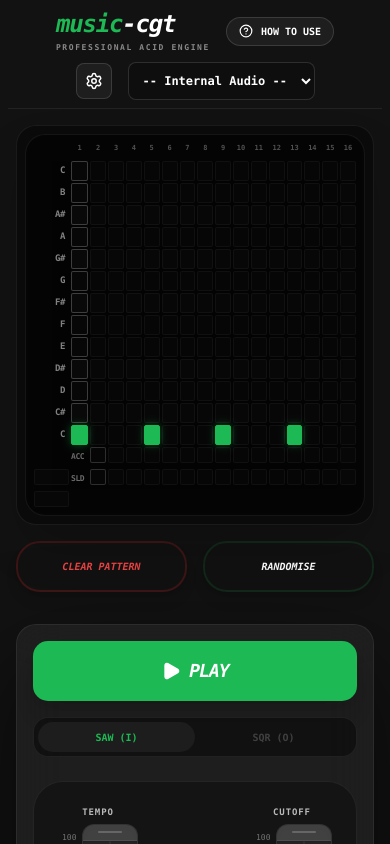
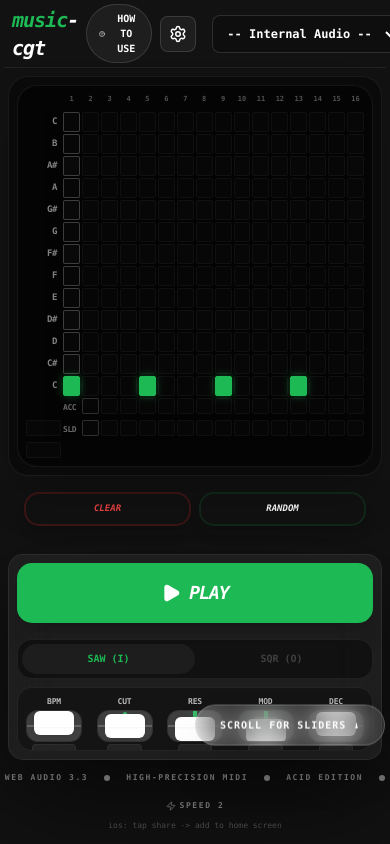
Before and after one commit to tradexy/music-cgt, a React (Vite) app: page / in a window 390 px wide. Shown: the top 844 px of the page. Built offline with nearby package versions, Linux system fonts and the light colour scheme.

Commit message:
Optimize: mobile perfection - 100dvh constraint, 70/30 layout split, and non-wrapping sliders

```diff
--- a/App.tsx
+++ b/App.tsx
@@ -194,19 +194,18 @@ function App() {
 
   return (
     <div
-      className="min-h-screen flex flex-col items-center p-2 md:p-8 transition-colors duration-500 overflow-x-hidden"
+      className="h-[100dvh] md:min-h-screen flex flex-col items-center p-1 md:p-8 transition-colors duration-500 overflow-hidden"
       style={{ backgroundColor: backdropColor }}
-      onScrollCapture={() => setHasScrolled(true)}
     >
 
       {/* Header */}
-      <div className="w-full max-w-7xl mb-4 md:mb-8 flex flex-col md:flex-row justify-between items-center md:items-end border-b pb-2 md:pb-4 shrink-0 gap-2 md:gap-4" style={{ borderColor: `${textColor}11` }}>
-        <div className="flex items-center gap-4 md:gap-6">
+      <div className="w-full max-w-7xl mb-2 md:mb-8 flex flex-row justify-between items-center md:items-end border-b pb-1 md:pb-4 shrink-0 gap-2 md:gap-4 px-2" style={{ borderColor: `${textColor}11` }}>
+        <div className="flex items-center gap-2 md:gap-6">
           <div>
-            <h1 className="text-2xl md:text-5xl font-black tracking-tighter italic" style={{ color: primaryColor }}>
+            <h1 className="text-xl md:text-5xl font-black tracking-tighter italic" style={{ color: primaryColor }}>
               music<span style={{ color: textColor }}>-cgt</span>
             </h1>
-            <p className="text-[8px] md:text-[10px] mt-0.5 md:mt-1 uppercase tracking-[0.2em] md:tracking-[0.3em] font-black opacity-50" style={{ color: textColor }}>Professional Acid Engine</p>
+            <p className="hidden md:block text-[10px] mt-1 uppercase tracking-[0.3em] font-black opacity-50" style={{ color: textColor }}>Professional Acid Engine</p>
           </div>
 
           <button
@@ -333,8 +332,8 @@ function App() {
         )
       }
 
-      {/* Main Grid: Stacks on Mobile, Side-by-side on Desktop */}
-      <div className="w-full max-w-[1600px] grid grid-cols-1 lg:grid-cols-[1.5fr_1fr] flex-1 mb-4 md:mb-8 px-2 md:px-4 gap-4">
+      {/* Main Grid: Stacks on Mobile with grid-rows to ensure 100% height fit */}
+      <div className="w-full max-w-[1600px] grid grid-cols-1 lg:grid-cols-[1.5fr_1fr] grid-rows-[2.3fr_1fr] lg:grid-rows-1 flex-1 mb-1 md:mb-8 px-1 md:px-4 gap-1 md:gap-6 min-h-0">
 
         {/* Left Column: Sequencer */}
         <div className="flex flex-col gap-4 md:gap-6 min-h-0">
@@ -352,12 +351,12 @@ function App() {
             </div>
           </div>
 
-          <div className="grid grid-cols-2 gap-4 shrink-0 mb-4 md:mb-6">
+          <div className="grid grid-cols-2 gap-2 shrink-0 mb-2 md:mb-6 px-4">
             <button
               onClick={() => setState(prev => ({ ...prev, steps: prev.steps.map(s => ({ ...s, active: false })) }))}
-              className="px-6 py-4 text-[10px] md:text-[11px] font-black border-2 border-red-900/40 text-red-500 hover:bg-red-500 hover:text-white rounded-[24px] transition-all shadow-lg uppercase italic"
+              className="px-2 py-2 text-[9px] md:text-[11px] font-black border-2 border-red-900/40 text-red-500 hover:bg-red-500 hover:text-white rounded-[15px] md:rounded-[24px] transition-all shadow-lg uppercase italic"
             >
-              Clear Pattern
+              Clear
             </button>
             <button
               onClick={() => {
@@ -369,17 +368,17 @@ function App() {
                   }))
                 }));
               }}
-              className="px-6 py-4 text-[10px] md:text-[11px] font-black border-2 rounded-[24px] transition-all shadow-lg uppercase italic hover:bg-white hover:text-black"
+              className="px-2 py-2 text-[9px] md:text-[11px] font-black border-2 rounded-[15px] md:rounded-[24px] transition-all shadow-lg uppercase italic hover:bg-white hover:text-black"
               style={{ borderColor: `${primaryColor}22`, color: textColor }}
             >
-              Randomise
+              Random
             </button>
           </div>
         </div>
 
         {/* Right Column: Integrated Controls */}
         <div
-          className="bg-white/5 p-4 md:p-6 rounded-[20px] md:rounded-[30px] border shadow-[0_40px_100px_rgba(0,0,0,0.6)] backdrop-blur-xl flex flex-col gap-6 md:gap-8 lg:max-h-[85vh] shrink-0 lg:shrink"
+          className="bg-white/5 p-2 md:p-6 rounded-[15px] md:rounded-[30px] border shadow-[0_40px_100px_rgba(0,0,0,0.6)] backdrop-blur-xl flex flex-col gap-2 md:gap-8 min-h-0 overflow-hidden"
           style={{ borderColor: `${textColor}11` }}
         >
 
@@ -422,30 +421,30 @@ function App() {
           </div>
 
           {/* Main Area: Spaced Out Vertical Sliders */}
-          <div className="flex-1 bg-black/30 p-6 md:p-10 rounded-[30px] md:rounded-[40px] border flex flex-wrap sm:flex-nowrap justify-between gap-8 md:gap-4 min-h-0" style={{ borderColor: `${textColor}11` }}>
+          <div className="flex-1 bg-black/30 p-2 md:p-10 rounded-[15px] md:rounded-[40px] border flex flex-nowrap justify-between gap-1 md:gap-4 min-h-0 overflow-hidden" style={{ borderColor: `${textColor}11` }}>
             <VerticalSlider
-              label="Tempo" value={state.bpm} min={20} max={300}
+              label="BPM" value={state.bpm} min={20} max={300}
               onChange={(v) => setState(p => ({ ...p, bpm: v }))}
               color="#fff" textColor={textColor} shortcut="Q/A"
             />
             <div className="hidden sm:block w-px h-full mx-2 shrink-0" style={{ backgroundColor: `${textColor}11` }}></div>
             <VerticalSlider
-              label="Cutoff" value={state.cutoff} min={0} max={100}
+              label="Cut" value={state.cutoff} min={0} max={100}
               onChange={(v) => setState(p => ({ ...p, cutoff: v }))}
               color={primaryColor} textColor={textColor} shortcut="W/S"
             />
             <VerticalSlider
-              label="Reson" value={state.resonance} min={0} max={100}
+              label="Res" value={state.resonance} min={0} max={100}
               onChange={(v) => setState(p => ({ ...p, resonance: v }))}
               color={primaryColor} textColor={textColor} shortcut="E/D"
             />
             <VerticalSlider
-              label="Env Mod" value={state.envMod} min={0} max={100}
+              label="Mod" value={state.envMod} min={0} max={100}
               onChange={(v) => setState(p => ({ ...p, envMod: v }))}
               color={primaryColor} textColor={textColor} shortcut="R/F"
             />
             <VerticalSlider
-              label="Decay" value={state.decay} min={0} max={100}
+              label="Dec" value={state.decay} min={0} max={100}
               onChange={(v) => setState(p => ({ ...p, decay: v }))}
               color={primaryColor} textColor={textColor} shortcut="T/G"
             />
--- a/components/VerticalSlider.tsx
+++ b/components/VerticalSlider.tsx
@@ -31,17 +31,17 @@ export const VerticalSlider: React.FC<VerticalSliderProps> = ({
   }
 
   return (
-    <div className="flex flex-col items-center gap-1 md:gap-3 group h-full select-none min-h-[160px] md:min-h-[250px] mb-2 md:mb-4 overflow-hidden">
+    <div className="flex flex-col items-center gap-0.5 md:gap-3 group h-full select-none min-h-[100px] md:min-h-[250px] mb-1 md:mb-4 overflow-hidden">
       <div
-        className="text-[9px] md:text-[11px] font-black uppercase tracking-[0.1em] md:tracking-[0.2em] opacity-70"
+        className="text-[8px] md:text-[11px] font-black uppercase tracking-tight md:tracking-[0.2em] opacity-70"
         style={{ color: textColor }}
       >
         {label}
       </div>
 
-      <div className="relative flex-1 flex gap-2 md:gap-4 h-full min-h-0">
-        {/* Measures (Tick Marks) */}
-        <div className="relative w-4 h-full flex flex-col justify-between py-2 text-[8px] font-mono">
+      <div className="relative flex-1 flex gap-1 md:gap-4 h-full min-h-0 max-h-[120px] md:max-h-none">
+        {/* Measures (Tick Marks) - Hidden on mobile for space */}
+        <div className="hidden md:flex relative w-4 h-full flex-col justify-between py-2 text-[8px] font-mono">
           {ticks.reverse().map(t => (
             <div key={t} className="flex items-center gap-1">
               <div className="w-1.5 h-[1px]" style={{ backgroundColor: `${textColor}33` }}></div>
```
